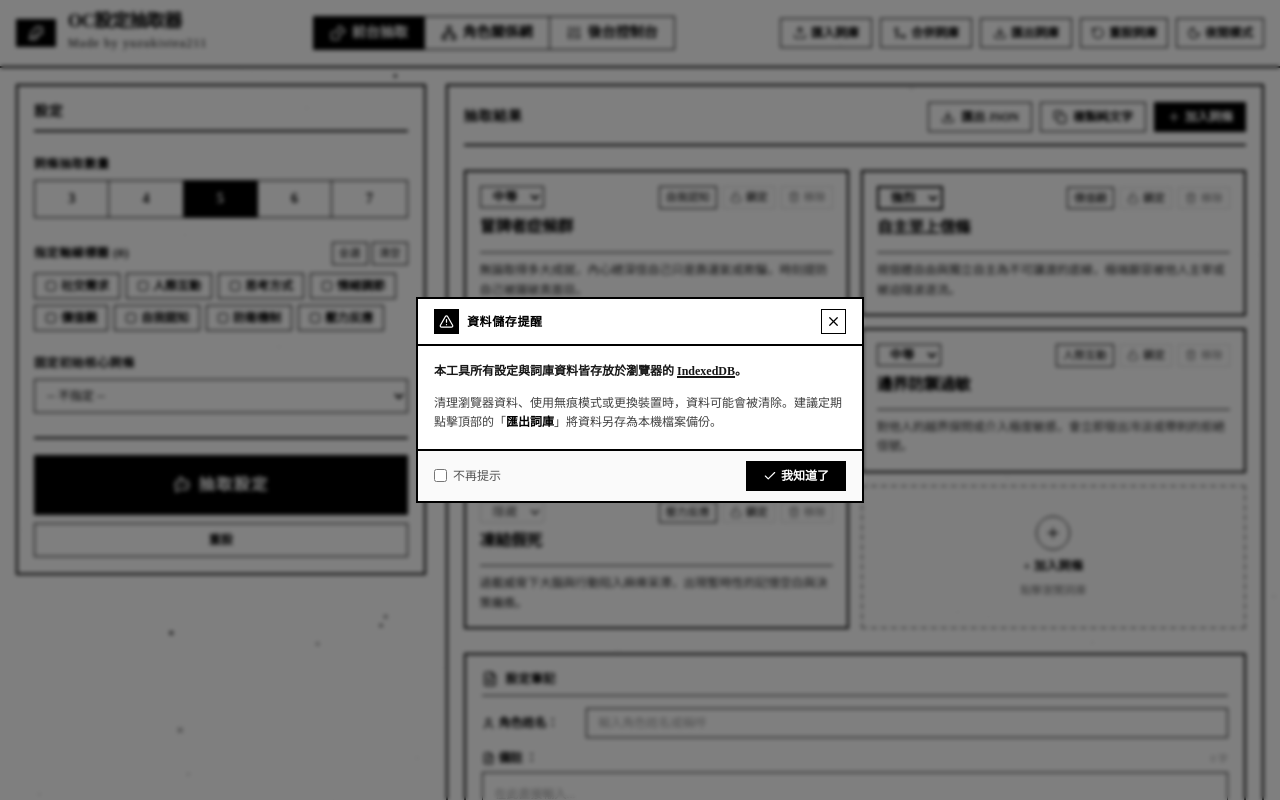
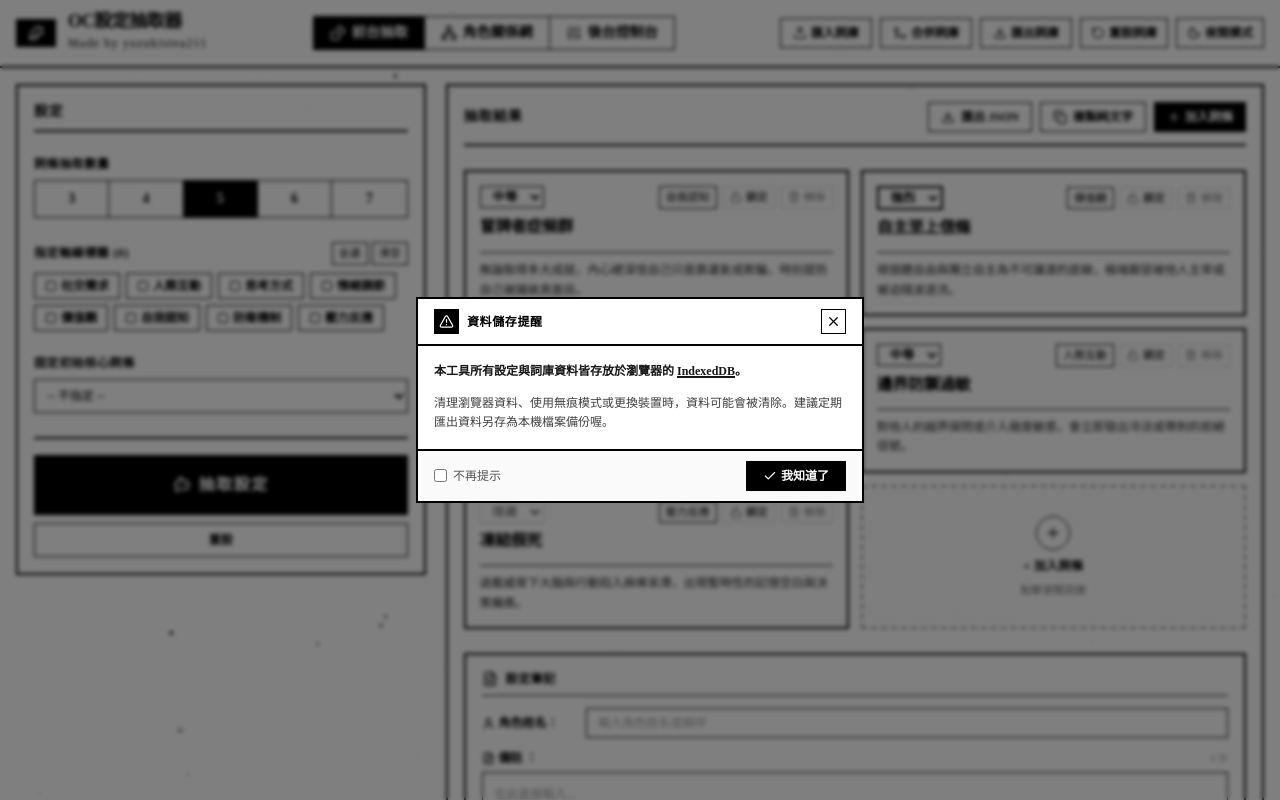
Before and after one commit to yuzukistea211/setting-picker, a React (Vite) app: page / in a window 1280 px wide. Shown: the top 800 px of the page. Built offline with nearby package versions, Linux system fonts and the light colour scheme; a small style sheet from the web is missing.

Commit message:
refactor: soften tone in storage notice modal

```diff
--- a/src/components/StorageNoticeModal.tsx
+++ b/src/components/StorageNoticeModal.tsx
@@ -52,7 +52,7 @@ export const StorageNoticeModal: React.FC<StorageNoticeModalProps> = ({ isOpen,
             本工具所有設定與詞庫資料皆存放於瀏覽器的 <span className="underline decoration-2">IndexedDB</span>。
           </p>
           <p className="text-neutral-700">
-            清理瀏覽器資料、使用無痕模式或更換裝置時，資料可能會被清除。建議定期點擊頂部的「<span className="font-bold text-black">匯出詞庫</span>」將資料另存為本機檔案備份。
+            清理瀏覽器資料、使用無痕模式或更換裝置時，資料可能會被清除。建議定期匯出資料另存為本機檔案備份喔。
           </p>
         </div>
 
```
